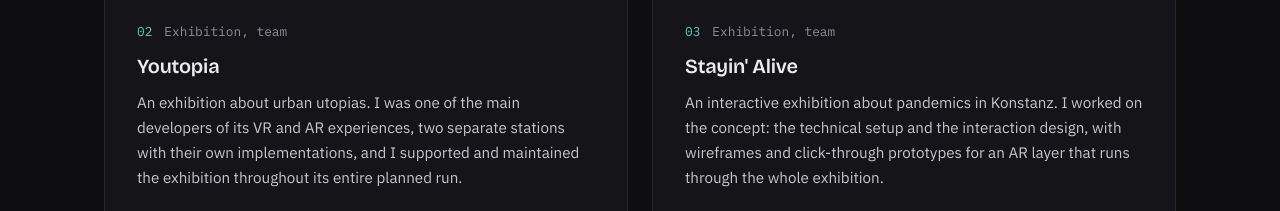
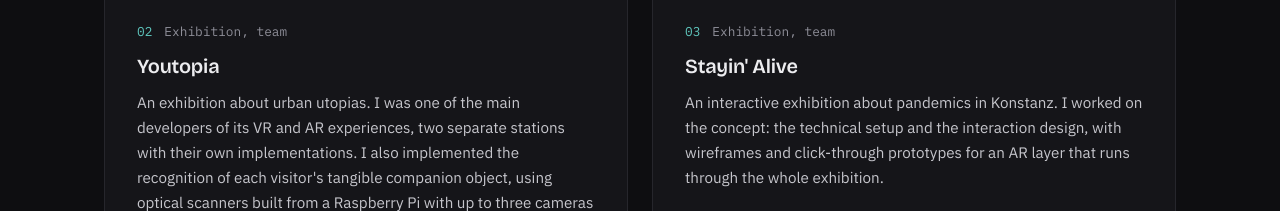
Before and after one commit to AzizKhashimov/azizkhashimov.github.io, a plain HTML site: page index.html in a window 1280 px wide. Shown: the part 1450-1661 px from the top of the page. Drawn offline with Linux system fonts and the light colour scheme.

Commit message:
Add companion object recognition to Youtopia description
Co-Authored-By: Claude Opus 5.5 <noreply@anthropic.com>

```diff
--- a/index.html
+++ b/index.html
@@ -213,7 +213,7 @@ footer a:hover{color:var(--text)}
         <div class="body">
           <p class="kicker mono"><span>02</span>Exhibition, team</p>
           <h3>Youtopia</h3>
-          <p>An exhibition about urban utopias. I was one of the main developers of its VR and AR experiences, two separate stations with their own implementations, and I supported and maintained the exhibition throughout its entire planned run.</p>
+          <p>An exhibition about urban utopias. I was one of the main developers of its VR and AR experiences, two separate stations with their own implementations. I also implemented the recognition of each visitor's tangible companion object, using optical scanners built from a Raspberry Pi with up to three cameras each, and I supported and maintained the exhibition throughout its entire planned run.</p>
           <div class="foot">
             <ul class="awards">
               <li><img src="img/adc-bronze-2024.png" alt="ADC logo"><span><b>ADC Talent Award 2024</b>Exhibition, Bronze</span></li>
```
